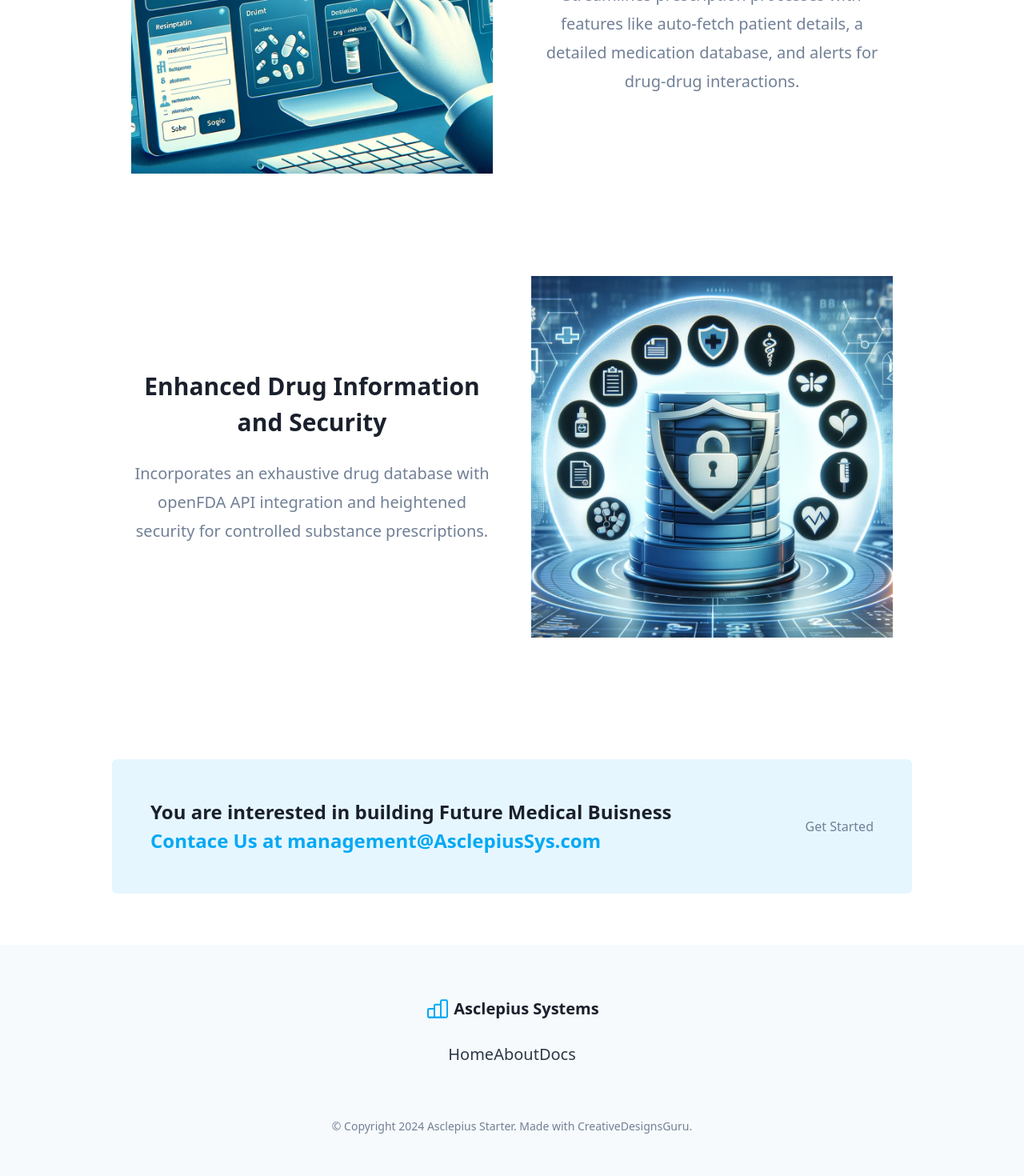
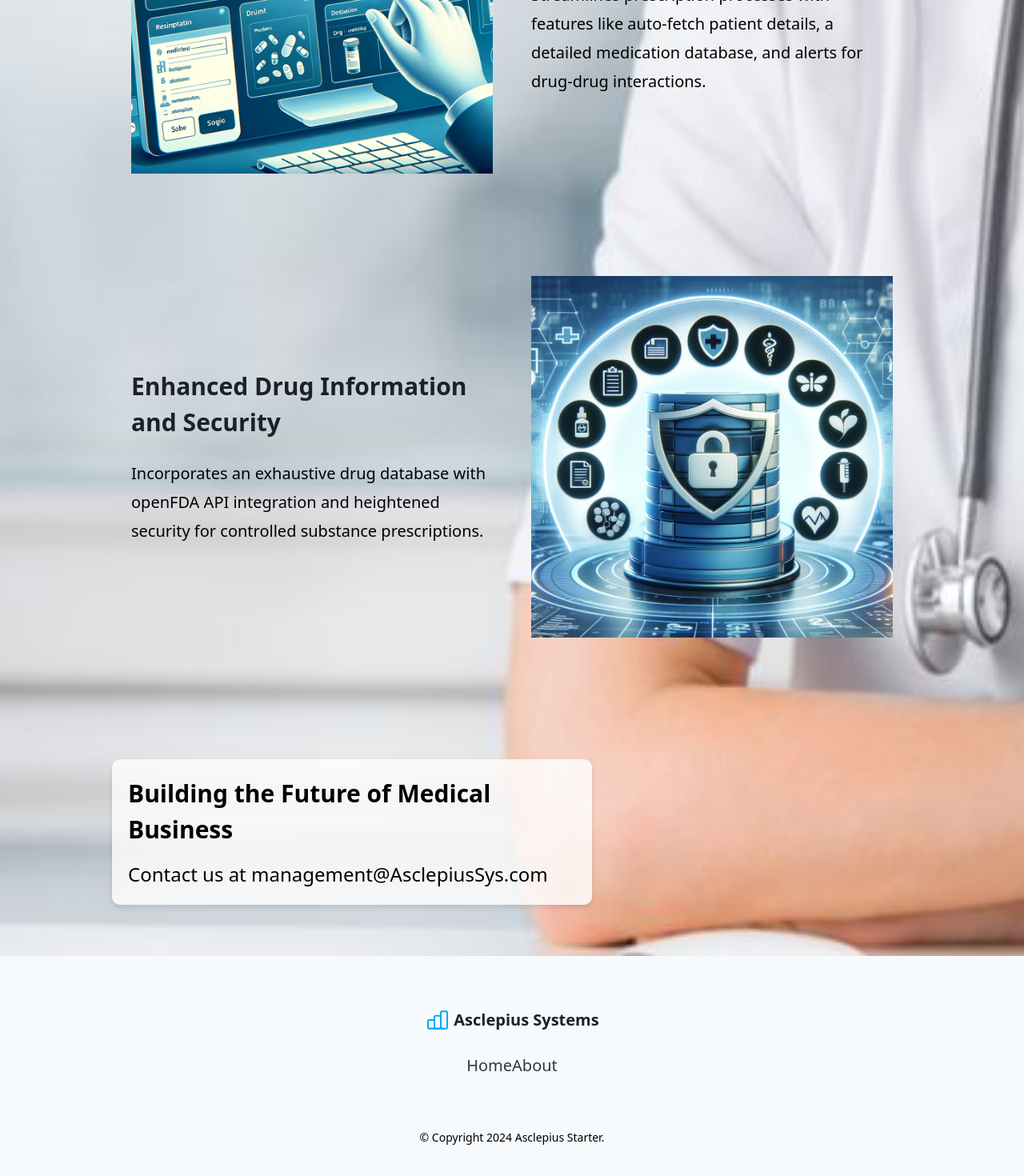
Before and after one commit to AsclepiusSys/Next-JS-Landing-Page-Starter-Template, a Next.js app: page / in a window 1280 px wide. Shown: the part 1212-2682 px from the top of the page at 80% size. Built offline with nearby package versions, Linux system fonts and the light colour scheme.

Commit message:
change styles

```diff
--- a/src/feature/VerticalFeatureRow.tsx
+++ b/src/feature/VerticalFeatureRow.tsx
@@ -7,6 +7,7 @@ type IVerticalFeatureRowProps = {
     image: string;
     imageAlt: string;
     reverse?: boolean;
+    align?: 'left' | 'center' | 'right';  // New alignment prop
 };
 
 const VerticalFeatureRow = (props: IVerticalFeatureRowProps) => {
@@ -15,16 +16,23 @@ const VerticalFeatureRow = (props: IVerticalFeatureRowProps) => {
         'flex',
         'flex-wrap',
         'items-center',
+        'justify-start',  // This ensures content starts from the left
         {
             'flex-row-reverse': props.reverse,
         },
     );
 
+    const contentAlignmentClass = className({
+        'text-left': props.align === 'left' || !props.align,  // Default to left if not specified
+        'text-center': props.align === 'center',
+        'text-right': props.align === 'right',
+    });
+
     const router = useRouter();
 
     return (
         <div className={verticalFeatureClass}>
-      <div className="w-full text-center sm:w-1/2 sm:px-6">
+            <div className={`w-full sm:w-1/2 sm:px-6 ${contentAlignmentClass}`}>
                 <h3 className="text-3xl font-semibold text-gray-900">{props.title}</h3>
                 <div className="mt-6 text-xl leading-9">{props.description}</div>
             </div>
--- a/src/footer/FooterCopyright.tsx
+++ b/src/footer/FooterCopyright.tsx
@@ -2,14 +2,7 @@ import { AppConfig } from '../utils/AppConfig';
 
 const FooterCopyright = () => (
   <div className="footer-copyright">
-    © Copyright {new Date().getFullYear()} {AppConfig.title}. Made with{' '}
-    <a href="https://creativedesignsguru.com">CreativeDesignsGuru</a>.
-    {/*
-     * PLEASE READ THIS SECTION
-     * I'm an indie maker with limited resources and funds, I'll really appreciate if you could have a link to my website.
-     * The link doesn't need to appear on every pages, one link on one page is enough.
-     * For example, in the `About` page. Thank you for your support, it'll mean a lot to me.
-     */}
+    © Copyright {new Date().getFullYear()} {AppConfig.title}.
     <style jsx>
       {`
         .footer-copyright :global(a) {
--- a/src/layout/Section.tsx
+++ b/src/layout/Section.tsx
@@ -1,20 +1,22 @@
 import type { ReactNode } from 'react';
 
 type ISectionProps = {
-  title?: string;
-  description?: string;
-  yPadding?: string;
-  children: ReactNode;
+  title?: string,
+  description?: string,
+  yPadding?: string,
+  xPadding?: string,
+  children?: ReactNode,
+  style?: { alignItems?: string, background?: string, display?: string, justifyContent?: string, height?: string, textAlign?: string }
 };
 
 const Section = (props: ISectionProps) => (
   <div
-    className={`mx-auto max-w-screen-lg px-3 ${
+    className={`mx-auto place-content-start max-w-screen-lg px-3 ${
       props.yPadding ? props.yPadding : 'py-16'
-    }`}
+    } text-left`}
   >
     {(props.title || props.description) && (
-      <div className="mb-12 text-center">
+      <div className="mb-12 place-content-start">
         {props.title && (
           <h2 className="text-4xl font-bold text-gray-900">{props.title}</h2>
         )}
--- a/src/navigation/NavbarTwoColumns.tsx
+++ b/src/navigation/NavbarTwoColumns.tsx
@@ -7,7 +7,7 @@ type INavbarProps = {
 };
 
 const NavbarTwoColumns = (props: INavbarProps) => (
-  <div className="flex flex-wrap items-center justify-between">
+  <div className="flex flex-wrap  justify-between">
     <div>
       <Link href="/">{props.logo}</Link>
     </div>
--- a/src/styles/global.css
+++ b/src/styles/global.css
@@ -3,3 +3,8 @@
 @tailwind components;
 
 @tailwind utilities;
+.VerticalFeatureRow {
+    display: flex;
+    flex-direction: column;
+    align-items: flex-start;
+}
--- a/src/templates/Banner.tsx
+++ b/src/templates/Banner.tsx
@@ -1,21 +1,28 @@
-import Link from 'next/link';
-
-import { Button } from '../button/Button';
-import { CTABanner } from '../cta/CTABanner';
 import { Section } from '../layout/Section';
 
 const Banner = () => (
-  <Section>
-    <CTABanner
-      title="You are interested in building Future Medical Buisness"
-      subtitle="Contace Us at management@AsclepiusSys.com"
-      button={
-        <Link href="">
-          <Button>Get Started</Button>
-        </Link>
-      }
-    />
-  </Section>
+    <Section style={{
+        display: 'flex',  // Enables flexbox
+        alignItems: 'center',  // Vertically centers the content
+        justifyContent: 'center',  // Horizontally centers the content
+        height: '50vh',  // Adjusted to half viewport height
+        background: 'rgba(0, 0, 0, 0.5)',  // Semi-transparent black background for the whole section
+        textAlign: 'center'  // Ensures all text is centered
+    }}>
+        <div style={{
+            background: 'rgba(255, 255, 255, 0.8)',  // White background with 80% opacity
+            borderRadius: '10px',  // Rounded corners
+            padding: '20px',  // Padding inside the content box
+            boxShadow: '0 4px 6px rgba(0, 0, 0, 0.1)',  // Subtle shadow
+            maxWidth: '600px',  // Restricts maximum width for better layout control
+            width: '100%',  // Ensures the div takes up the full width of the section if necessary
+        }}>
+            <h1 className="text-3xl font-bold">Building the Future of Medical Business</h1>
+            <p className="mt-4 text-2xl center">
+                Contact us at <a href="mailto:management@AsclepiusSys.com">management@AsclepiusSys.com</a>
+            </p>
+        </div>
+    </Section>
 );
 
 export { Banner };
--- a/src/templates/Base.tsx
+++ b/src/templates/Base.tsx
@@ -6,13 +6,19 @@ import { Hero } from './Hero';
 import { VerticalFeatures } from './VerticalFeatures';
 
 const Base = () => (
-  <div className="text-gray-600 antialiased">
-    <Meta title={AppConfig.title} description={AppConfig.description} />
-    <Hero />
-    <VerticalFeatures />
-    <Banner />
-    <Footer />
-  </div>
+    <div style={{
+        backgroundImage: "url('/shutterstock_128624354.jpg')",
+        backgroundSize: 'cover',
+        backgroundPosition: 'left'
+    }} className="base-layout">
+        <Meta title={AppConfig.title} description={AppConfig.description}/>
+        <Hero/>
+        <div className="content flex justify-end w-full">
+            <VerticalFeatures/>
+        </div>
+        <Banner/>
+        <Footer/>
+    </div>
 );
 
-export { Base };
+export {Base};
--- a/src/templates/Footer.tsx
+++ b/src/templates/Footer.tsx
@@ -7,52 +7,52 @@ import { Logo } from './Logo';
 
 const Footer = () => (
   <Background color="bg-gray-100">
-    <Section>
+    <Section style={{}}>
       <CenteredFooter
         logo={<Logo />}
         iconList={
           <>
-            <Link href="/">
-              <svg viewBox="0 0 24 24" xmlns="http://www.w3.org/2000/svg">
-                <path d="M12 .297c-6.63 0-12 5.373-12 12 0 5.303 3.438 9.8 8.205 11.385.6.113.82-.258.82-.577 0-.285-.01-1.04-.015-2.04-3.338.724-4.042-1.61-4.042-1.61C4.422 18.07 3.633 17.7 3.633 17.7c-1.087-.744.084-.729.084-.729 1.205.084 1.838 1.236 1.838 1.236 1.07 1.835 2.809 1.305 3.495.998.108-.776.417-1.305.76-1.605-2.665-.3-5.466-1.332-5.466-5.93 0-1.31.465-2.38 1.235-3.22-.135-.303-.54-1.523.105-3.176 0 0 1.005-.322 3.3 1.23.96-.267 1.98-.399 3-.405 1.02.006 2.04.138 3 .405 2.28-1.552 3.285-1.23 3.285-1.23.645 1.653.24 2.873.12 3.176.765.84 1.23 1.91 1.23 3.22 0 4.61-2.805 5.625-5.475 5.92.42.36.81 1.096.81 2.22 0 1.606-.015 2.896-.015 3.286 0 .315.21.69.825.57C20.565 22.092 24 17.592 24 12.297c0-6.627-5.373-12-12-12" />
-              </svg>
-            </Link>
+            {/*<Link href="/">*/}
+            {/*  <svg viewBox="0 0 24 24" xmlns="http://www.w3.org/2000/svg">*/}
+            {/*    <path d="M12 .297c-6.63 0-12 5.373-12 12 0 5.303 3.438 9.8 8.205 11.385.6.113.82-.258.82-.577 0-.285-.01-1.04-.015-2.04-3.338.724-4.042-1.61-4.042-1.61C4.422 18.07 3.633 17.7 3.633 17.7c-1.087-.744.084-.729.084-.729 1.205.084 1.838 1.236 1.838 1.236 1.07 1.835 2.809 1.305 3.495.998.108-.776.417-1.305.76-1.605-2.665-.3-5.466-1.332-5.466-5.93 0-1.31.465-2.38 1.235-3.22-.135-.303-.54-1.523.105-3.176 0 0 1.005-.322 3.3 1.23.96-.267 1.98-.399 3-.405 1.02.006 2.04.138 3 .405 2.28-1.552 3.285-1.23 3.285-1.23.645 1.653.24 2.873.12 3.176.765.84 1.23 1.91 1.23 3.22 0 4.61-2.805 5.625-5.475 5.92.42.36.81 1.096.81 2.22 0 1.606-.015 2.896-.015 3.286 0 .315.21.69.825.57C20.565 22.092 24 17.592 24 12.297c0-6.627-5.373-12-12-12" />*/}
+            {/*  </svg>*/}
+            {/*</Link>*/}
 
-            <Link href="/">
-              <svg viewBox="0 0 24 24" xmlns="http://www.w3.org/2000/svg">
-                <path d="M23.998 12c0-6.628-5.372-12-11.999-12C5.372 0 0 5.372 0 12c0 5.988 4.388 10.952 10.124 11.852v-8.384H7.078v-3.469h3.046V9.356c0-3.008 1.792-4.669 4.532-4.669 1.313 0 2.686.234 2.686.234v2.953H15.83c-1.49 0-1.955.925-1.955 1.874V12h3.328l-.532 3.469h-2.796v8.384c5.736-.9 10.124-5.864 10.124-11.853z" />
-              </svg>
-            </Link>
+            {/*<Link href="/">*/}
+            {/*  <svg viewBox="0 0 24 24" xmlns="http://www.w3.org/2000/svg">*/}
+            {/*    <path d="M23.998 12c0-6.628-5.372-12-11.999-12C5.372 0 0 5.372 0 12c0 5.988 4.388 10.952 10.124 11.852v-8.384H7.078v-3.469h3.046V9.356c0-3.008 1.792-4.669 4.532-4.669 1.313 0 2.686.234 2.686.234v2.953H15.83c-1.49 0-1.955.925-1.955 1.874V12h3.328l-.532 3.469h-2.796v8.384c5.736-.9 10.124-5.864 10.124-11.853z" />*/}
+            {/*  </svg>*/}
+            {/*</Link>*/}
 
-            <Link href="/">
-              <svg viewBox="0 0 24 24" xmlns="http://www.w3.org/2000/svg">
-                <path d="M23.954 4.569a10 10 0 01-2.825.775 4.958 4.958 0 002.163-2.723c-.951.555-2.005.959-3.127 1.184a4.92 4.92 0 00-8.384 4.482C7.691 8.094 4.066 6.13 1.64 3.161a4.822 4.822 0 00-.666 2.475c0 1.71.87 3.213 2.188 4.096a4.904 4.904 0 01-2.228-.616v.061a4.923 4.923 0 003.946 4.827 4.996 4.996 0 01-2.212.085 4.937 4.937 0 004.604 3.417 9.868 9.868 0 01-6.102 2.105c-.39 0-.779-.023-1.17-.067a13.995 13.995 0 007.557 2.209c9.054 0 13.999-7.496 13.999-13.986 0-.209 0-.42-.015-.63a9.936 9.936 0 002.46-2.548l-.047-.02z" />
-              </svg>
-            </Link>
+            {/*<Link href="/">*/}
+            {/*  <svg viewBox="0 0 24 24" xmlns="http://www.w3.org/2000/svg">*/}
+            {/*    <path d="M23.954 4.569a10 10 0 01-2.825.775 4.958 4.958 0 002.163-2.723c-.951.555-2.005.959-3.127 1.184a4.92 4.92 0 00-8.384 4.482C7.691 8.094 4.066 6.13 1.64 3.161a4.822 4.822 0 00-.666 2.475c0 1.71.87 3.213 2.188 4.096a4.904 4.904 0 01-2.228-.616v.061a4.923 4.923 0 003.946 4.827 4.996 4.996 0 01-2.212.085 4.937 4.937 0 004.604 3.417 9.868 9.868 0 01-6.102 2.105c-.39 0-.779-.023-1.17-.067a13.995 13.995 0 007.557 2.209c9.054 0 13.999-7.496 13.999-13.986 0-.209 0-.42-.015-.63a9.936 9.936 0 002.46-2.548l-.047-.02z" />*/}
+            {/*  </svg>*/}
+            {/*</Link>*/}
 
-            <Link href="/">
-              <svg xmlns="http://www.w3.org/2000/svg" viewBox="0 0 24 24">
-                <path d="M23.495 6.205a3.007 3.007 0 00-2.088-2.088c-1.87-.501-9.396-.501-9.396-.501s-7.507-.01-9.396.501A3.007 3.007 0 00.527 6.205a31.247 31.247 0 00-.522 5.805 31.247 31.247 0 00.522 5.783 3.007 3.007 0 002.088 2.088c1.868.502 9.396.502 9.396.502s7.506 0 9.396-.502a3.007 3.007 0 002.088-2.088 31.247 31.247 0 00.5-5.783 31.247 31.247 0 00-.5-5.805zM9.609 15.601V8.408l6.264 3.602z" />
-              </svg>
-            </Link>
+            {/*<Link href="/">*/}
+            {/*  <svg xmlns="http://www.w3.org/2000/svg" viewBox="0 0 24 24">*/}
+            {/*    <path d="M23.495 6.205a3.007 3.007 0 00-2.088-2.088c-1.87-.501-9.396-.501-9.396-.501s-7.507-.01-9.396.501A3.007 3.007 0 00.527 6.205a31.247 31.247 0 00-.522 5.805 31.247 31.247 0 00.522 5.783 3.007 3.007 0 002.088 2.088c1.868.502 9.396.502 9.396.502s7.506 0 9.396-.502a3.007 3.007 0 002.088-2.088 31.247 31.247 0 00.5-5.783 31.247 31.247 0 00-.5-5.805zM9.609 15.601V8.408l6.264 3.602z" />*/}
+            {/*  </svg>*/}
+            {/*</Link>*/}
 
-            <Link href="/">
-              <svg viewBox="0 0 24 24" xmlns="http://www.w3.org/2000/svg">
-                <path d="M20.447 20.452h-3.554v-5.569c0-1.328-.027-3.037-1.852-3.037-1.853 0-2.136 1.445-2.136 2.939v5.667H9.351V9h3.414v1.561h.046c.477-.9 1.637-1.85 3.37-1.85 3.601 0 4.267 2.37 4.267 5.455v6.286zM5.337 7.433a2.062 2.062 0 01-2.063-2.065 2.064 2.064 0 112.063 2.065zm1.782 13.019H3.555V9h3.564v11.452zM22.225 0H1.771C.792 0 0 .774 0 1.729v20.542C0 23.227.792 24 1.771 24h20.451C23.2 24 24 23.227 24 22.271V1.729C24 .774 23.2 0 22.222 0h.003z" />
-              </svg>
-            </Link>
+            {/*<Link href="/">*/}
+            {/*  <svg viewBox="0 0 24 24" xmlns="http://www.w3.org/2000/svg">*/}
+            {/*    <path d="M20.447 20.452h-3.554v-5.569c0-1.328-.027-3.037-1.852-3.037-1.853 0-2.136 1.445-2.136 2.939v5.667H9.351V9h3.414v1.561h.046c.477-.9 1.637-1.85 3.37-1.85 3.601 0 4.267 2.37 4.267 5.455v6.286zM5.337 7.433a2.062 2.062 0 01-2.063-2.065 2.064 2.064 0 112.063 2.065zm1.782 13.019H3.555V9h3.564v11.452zM22.225 0H1.771C.792 0 0 .774 0 1.729v20.542C0 23.227.792 24 1.771 24h20.451C23.2 24 24 23.227 24 22.271V1.729C24 .774 23.2 0 22.222 0h.003z" />*/}
+            {/*  </svg>*/}
+            {/*</Link>*/}
 
-            <Link href="/">
-              <svg viewBox="0 0 24 24" xmlns="http://www.w3.org/2000/svg">
-                <path d="M11.585 5.267c1.834 0 3.558.811 4.824 2.08v.004c0-.609.41-1.068.979-1.068h.145c.891 0 1.073.842 1.073 1.109l.005 9.475c-.063.621.64.941 1.029.543 1.521-1.564 3.342-8.038-.946-11.79-3.996-3.497-9.357-2.921-12.209-.955-3.031 2.091-4.971 6.718-3.086 11.064 2.054 4.74 7.931 6.152 11.424 4.744 1.769-.715 2.586 1.676.749 2.457-2.776 1.184-10.502 1.064-14.11-5.188C-.977 13.521-.847 6.093 5.62 2.245 10.567-.698 17.09.117 21.022 4.224c4.111 4.294 3.872 12.334-.139 15.461-1.816 1.42-4.516.037-4.498-2.031l-.019-.678c-1.265 1.256-2.948 1.988-4.782 1.988-3.625 0-6.813-3.189-6.813-6.812 0-3.659 3.189-6.885 6.814-6.885zm4.561 6.623c-.137-2.653-2.106-4.249-4.484-4.249h-.09c-2.745 0-4.268 2.159-4.268 4.61 0 2.747 1.842 4.481 4.256 4.481 2.693 0 4.464-1.973 4.592-4.306l-.006-.536z" />
-              </svg>
-            </Link>
+            {/*<Link href="/">*/}
+            {/*  <svg viewBox="0 0 24 24" xmlns="http://www.w3.org/2000/svg">*/}
+            {/*    <path d="M11.585 5.267c1.834 0 3.558.811 4.824 2.08v.004c0-.609.41-1.068.979-1.068h.145c.891 0 1.073.842 1.073 1.109l.005 9.475c-.063.621.64.941 1.029.543 1.521-1.564 3.342-8.038-.946-11.79-3.996-3.497-9.357-2.921-12.209-.955-3.031 2.091-4.971 6.718-3.086 11.064 2.054 4.74 7.931 6.152 11.424 4.744 1.769-.715 2.586 1.676.749 2.457-2.776 1.184-10.502 1.064-14.11-5.188C-.977 13.521-.847 6.093 5.62 2.245 10.567-.698 17.09.117 21.022 4.224c4.111 4.294 3.872 12.334-.139 15.461-1.816 1.42-4.516.037-4.498-2.031l-.019-.678c-1.265 1.256-2.948 1.988-4.782 1.988-3.625 0-6.813-3.189-6.813-6.812 0-3.659 3.189-6.885 6.814-6.885zm4.561 6.623c-.137-2.653-2.106-4.249-4.484-4.249h-.09c-2.745 0-4.268 2.159-4.268 4.61 0 2.747 1.842 4.481 4.256 4.481 2.693 0 4.464-1.973 4.592-4.306l-.006-.536z" />*/}
+            {/*  </svg>*/}
+            {/*</Link>*/}
 
-            <Link href="/">
-              <svg viewBox="0 0 24 24" xmlns="http://www.w3.org/2000/svg">
-                <path d="M19.199 24C19.199 13.467 10.533 4.8 0 4.8V0c13.165 0 24 10.835 24 24h-4.801zM3.291 17.415a3.3 3.3 0 013.293 3.295A3.303 3.303 0 013.283 24C1.47 24 0 22.526 0 20.71s1.475-3.294 3.291-3.295zM15.909 24h-4.665c0-6.169-5.075-11.245-11.244-11.245V8.09c8.727 0 15.909 7.184 15.909 15.91z" />
-              </svg>
-            </Link>
+            {/*<Link href="/">*/}
+            {/*  <svg viewBox="0 0 24 24" xmlns="http://www.w3.org/2000/svg">*/}
+            {/*    <path d="M19.199 24C19.199 13.467 10.533 4.8 0 4.8V0c13.165 0 24 10.835 24 24h-4.801zM3.291 17.415a3.3 3.3 0 013.293 3.295A3.303 3.303 0 013.283 24C1.47 24 0 22.526 0 20.71s1.475-3.294 3.291-3.295zM15.909 24h-4.665c0-6.169-5.075-11.245-11.244-11.245V8.09c8.727 0 15.909 7.184 15.909 15.91z" />*/}
+            {/*  </svg>*/}
+            {/*</Link>*/}
           </>
         }
       >
@@ -60,10 +60,7 @@ const Footer = () => (
           <Link href="/">Home</Link>
         </li>
         <li>
-          <Link href="/">About</Link>
-        </li>
-        <li>
-          <Link href="/">Docs</Link>
+            <Link href="/About">About</Link>
         </li>
       </CenteredFooter>
     </Section>
--- a/src/templates/VerticalFeatures.tsx
+++ b/src/templates/VerticalFeatures.tsx
@@ -2,17 +2,20 @@ import { VerticalFeatureRow } from '../feature/VerticalFeatureRow';
 import { Section } from '../layout/Section';
 
 const VerticalFeatures = () => (
+
   <Section
     title="Asclepius: Advanced Prescription Management System"
     description="Asclepius revolutionizes prescription management in medical facilities, offering a secure, efficient platform for healthcare professionals."
   >
     <VerticalFeatureRow
+        align="left"
       title="User and Patient Data Management"
       description="Facilitates secure user registration, login, and role-based access, alongside comprehensive patient profile management including medical history and allergies."
       image="/assets/images/user-management.png" // Suggested image: a graphical representation of user and patient data management.
       imageAlt="User management and patient data"
     />
     <VerticalFeatureRow
+        align="left"
       title="Comprehensive Prescription Portal"
       description="Streamlines prescription processes with features like auto-fetch patient details, a detailed medication database, and alerts for drug-drug interactions."
       image="/assets/images/prescription-portal.png" // Suggested image: an interface showing a prescription being filled out.
@@ -20,6 +23,7 @@ const VerticalFeatures = () => (
       reverse
     />
     <VerticalFeatureRow
+        align="left"
       title="Enhanced Drug Information and Security"
       description="Incorporates an exhaustive drug database with openFDA API integration and heightened security for controlled substance prescriptions."
       image="/assets/images/drug-information.png" // Suggested image: a database icon or a secure lock symbolizing security in drug information.
```
Also changed, not shown: src/cta/CTABanner.tsx (+15 -3 lines), src/pages/About.tsx (added, +50 -0 lines), public/shutterstock_128624354.jpg (added). Lines whose indentation alone changed are shown as unchanged.
